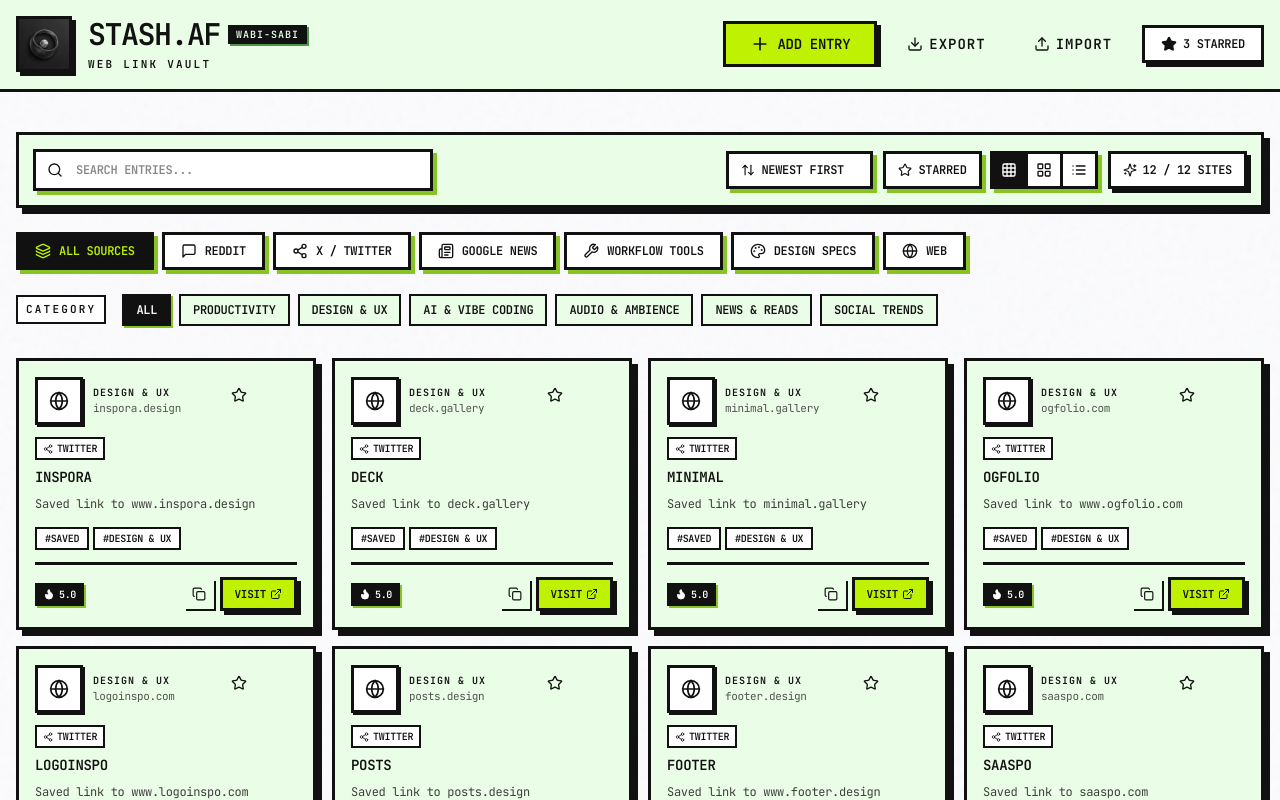
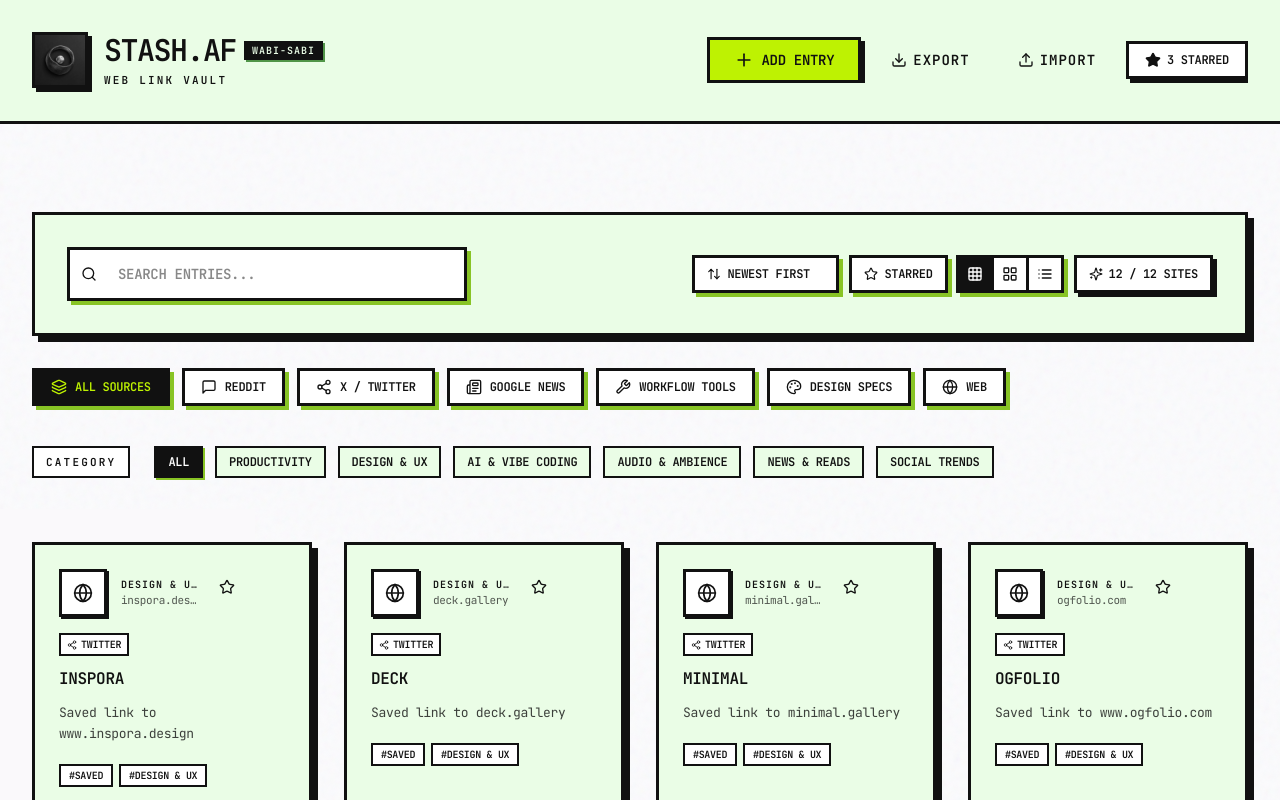
Before and after one commit to Doipayan1369/stash-web-link-vault, a React (Vite) app: page / in a window 1280 px wide. Shown: the top 800 px of the page. Built offline with nearby package versions, Linux system fonts and the light colour scheme.

Commit message:
style: increase UI whitespace and breathing room for premium feel

```diff
--- a/src/App.tsx
+++ b/src/App.tsx
@@ -192,7 +192,7 @@ export const App: React.FC = () => {
       />
 
       {/* Main Container */}
-      <main className="relative z-10 max-w-7xl mx-auto px-4 pt-6">
+      <main className="relative z-10 max-w-7xl mx-auto px-6 lg:px-8 pt-12 md:pt-16">
 
         {/* Controls & Filter Banner */}
         <StatsBanner
@@ -209,10 +209,10 @@ export const App: React.FC = () => {
           <div
             className={
               viewMode === 'compact'
-                ? 'space-y-2.5'
+                ? 'space-y-4'
                 : viewMode === 'bento'
-                ? 'grid grid-cols-1 sm:grid-cols-2 md:grid-cols-3 lg:grid-cols-4 gap-4 auto-rows-[250px]'
-                : 'grid grid-cols-1 sm:grid-cols-2 md:grid-cols-3 lg:grid-cols-4 gap-4'
+                ? 'grid grid-cols-1 sm:grid-cols-2 md:grid-cols-3 lg:grid-cols-4 gap-6 md:gap-8 auto-rows-[280px]'
+                : 'grid grid-cols-1 sm:grid-cols-2 md:grid-cols-3 lg:grid-cols-4 gap-6 md:gap-8'
             }
           >
             {filteredBookmarks.map((bookmark) => (
@@ -229,7 +229,7 @@ export const App: React.FC = () => {
           </div>
         ) : (
           /* Empty State */
-          <div className="brutal-panel p-10 text-center max-w-md mx-auto my-12 space-y-4">
+          <div className="brutal-panel p-16 text-center max-w-lg mx-auto my-20 space-y-6">
             <div className="w-14 h-14 bg-[#111111] border-[3px] border-[#111111] flex items-center justify-center text-[#EAFDE6] mx-auto shadow-[4px_4px_0px_#88C425]">
               <Layers className="w-7 h-7" />
             </div>
--- a/src/components/BookmarkCard.tsx
+++ b/src/components/BookmarkCard.tsx
@@ -77,9 +77,9 @@ export const BookmarkCard: React.FC<BookmarkCardProps> = ({
     return (
       <div
         onClick={() => onSelect(bookmark)}
-        className="brutal-card p-3 flex items-center justify-between gap-3 group cursor-pointer"
+        className="brutal-card p-4 sm:p-5 flex items-center justify-between gap-4 group cursor-pointer"
       >
-        <div className="flex items-center gap-3 min-w-0">
+        <div className="flex items-center gap-4 min-w-0">
           <div className="w-10 h-10 bg-[#FFFFFF] border-[2px] border-[#111111] shadow-[2px_2px_0px_#111111] flex items-center justify-center shrink-0 p-1">
             {!imgError && bookmark.faviconUrl ? (
               <img
@@ -139,12 +139,12 @@ export const BookmarkCard: React.FC<BookmarkCardProps> = ({
   return (
     <div
       onClick={() => onSelect(bookmark)}
-      className="brutal-card p-4 flex flex-col justify-between h-full group cursor-pointer"
+      className="brutal-card p-5 sm:p-6 flex flex-col justify-between h-full group cursor-pointer"
     >
       <div>
         {/* Top Header */}
-        <div className="flex items-start justify-between gap-2 mb-3">
-          <div className="flex items-center gap-2.5 min-w-0">
+        <div className="flex items-start justify-between gap-3 mb-4">
+          <div className="flex items-center gap-3.5 min-w-0">
             <div className="w-12 h-12 bg-[#FFFFFF] border-[3px] border-[#111111] shadow-[2px_2px_0px_#111111] flex items-center justify-center p-2 shrink-0">
               {!imgError && bookmark.faviconUrl ? (
                 <img
@@ -189,7 +189,7 @@ export const BookmarkCard: React.FC<BookmarkCardProps> = ({
         </div>
 
         {/* Source Badge & Title */}
-        <div className="flex items-center gap-1.5 mb-2">
+        <div className="flex items-center gap-2 mb-3">
           {getSourceBadge(bookmark.sourceType)}
           {bookmark.creatorName && (
             <span className="inline-flex items-center gap-1 text-[10px] font-bold text-[#111111]/70 uppercase truncate">
@@ -199,17 +199,17 @@ export const BookmarkCard: React.FC<BookmarkCardProps> = ({
           )}
         </div>
 
-        <h3 className="text-[14px] font-black uppercase text-[#111111] group-hover:underline leading-snug line-clamp-2 mb-2">
+        <h3 className="text-[15px] sm:text-[16px] font-black uppercase text-[#111111] group-hover:underline leading-snug line-clamp-2 mb-3">
           {bookmark.title}
         </h3>
 
         {/* Short Note / Description */}
-        <p className="text-[12px] text-[#111111]/80 font-mono line-clamp-2 leading-relaxed mb-3">
+        <p className="text-[13px] text-[#111111]/80 font-mono line-clamp-2 leading-relaxed mb-5">
           {bookmark.notes || bookmark.description}
         </p>
 
         {/* Tags */}
-        <div className="flex flex-wrap gap-1 mb-3">
+        <div className="flex flex-wrap gap-1.5 mb-5">
           {bookmark.tags.slice(0, 3).map((tag, idx) => (
             <span
               key={idx}
@@ -222,8 +222,8 @@ export const BookmarkCard: React.FC<BookmarkCardProps> = ({
       </div>
 
       {/* Footer */}
-      <div className="pt-3 border-t-[3px] border-[#111111] flex items-center justify-between gap-2">
-        <div className="flex items-center gap-1 bg-[#111111] text-[#FFFFFF] px-2 py-1 shadow-[2px_2px_0px_#88C425]">
+      <div className="pt-4 border-t-[3px] border-[#111111] flex items-center justify-between gap-3">
+        <div className="flex items-center gap-1.5 bg-[#111111] text-[#FFFFFF] px-3 py-1.5 shadow-[2px_2px_0px_#88C425]">
           <Flame className="w-3 h-3 fill-[#FFFFFF] text-[#FFFFFF]" />
           <span className="text-[10px] font-black uppercase">{bookmark.rating}.0</span>
         </div>
--- a/src/components/Header.tsx
+++ b/src/components/Header.tsx
@@ -19,8 +19,8 @@ export const Header: React.FC<HeaderProps> = ({
   const favoriteCount = bookmarks.filter((b) => b.isFavorite).length;
 
   return (
-    <header className="sticky top-0 z-30 w-full px-4 py-4 bg-[#EAFDE6] border-b-[3px] border-[#111111] z-40">
-      <div className="max-w-7xl mx-auto flex flex-col md:flex-row items-center justify-between gap-4">
+    <header className="sticky top-0 z-30 w-full px-6 lg:px-8 py-6 lg:py-8 bg-[#EAFDE6] border-b-[3px] border-[#111111] z-40">
+      <div className="max-w-7xl mx-auto flex flex-col md:flex-row items-center justify-between gap-6">
 
         {/* Brand & Dynamic Title */}
         <div className="flex items-center gap-3 w-full md:w-auto justify-between md:justify-start">
--- a/src/components/StatsBanner.tsx
+++ b/src/components/StatsBanner.tsx
@@ -55,9 +55,9 @@ export const StatsBanner: React.FC<StatsBannerProps> = ({
   filteredCount,
 }) => {
   return (
-    <div className="space-y-4 mb-6 mt-4">
+    <div className="space-y-6 mb-12 mt-6">
       {/* Search Bar + Controls Header */}
-      <div className="brutal-panel p-3.5 sm:p-4.5 flex flex-col md:flex-row items-center justify-between gap-4">
+      <div className="brutal-panel p-5 sm:p-6 md:p-8 flex flex-col md:flex-row items-center justify-between gap-6">
 
         {/* Search Input */}
         <div className="relative w-full md:w-[400px]">
@@ -67,7 +67,7 @@ export const StatsBanner: React.FC<StatsBannerProps> = ({
             value={filter.search}
             onChange={(e) => onFilterChange({ search: e.target.value })}
             placeholder="SEARCH ENTRIES..."
-            className="w-full pl-10 pr-4 py-2.5 bg-[#FFFFFF] border-[3px] border-[#111111] focus:bg-[#88C425] text-[#111111] placeholder-[#111111]/50 font-bold uppercase text-xs focus:outline-none transition-none shadow-[4px_4px_0px_#88C425] focus:shadow-[4px_4px_0px_#111111]"
+            className="w-full pl-12 pr-4 py-3.5 bg-[#FFFFFF] border-[3px] border-[#111111] focus:bg-[#88C425] text-[#111111] placeholder-[#111111]/50 font-bold uppercase text-xs sm:text-sm focus:outline-none transition-none shadow-[4px_4px_0px_#88C425] focus:shadow-[4px_4px_0px_#111111]"
           />
           {filter.search && (
             <button
@@ -159,7 +159,7 @@ export const StatsBanner: React.FC<StatsBannerProps> = ({
       </div>
 
       {/* Source Origin Filters */}
-      <div className="flex items-center gap-2 overflow-x-auto pb-2 pt-2 scrollbar-none">
+      <div className="flex items-center gap-3 overflow-x-auto pb-4 pt-2 scrollbar-none">
         {SOURCES.map(({ type, label, icon: Icon }) => {
           const isActive = filter.source === type;
           return (
@@ -180,8 +180,8 @@ export const StatsBanner: React.FC<StatsBannerProps> = ({
       </div>
 
       {/* Category Tabs */}
-      <div className="flex items-center gap-2 overflow-x-auto pb-2 scrollbar-none">
-        <span className="text-[11px] font-black uppercase tracking-[0.2em] text-[#111111] mr-2 shrink-0 bg-[#FFFFFF] px-2 py-1 border-[2px] border-[#111111]">CATEGORY</span>
+      <div className="flex items-center gap-3 overflow-x-auto pb-4 scrollbar-none">
+        <span className="text-[11px] font-black uppercase tracking-[0.2em] text-[#111111] mr-3 shrink-0 bg-[#FFFFFF] px-3 py-1.5 border-[2px] border-[#111111]">CATEGORY</span>
         {CATEGORIES.map((cat) => {
           const isActive = filter.category === cat;
           return (
```
